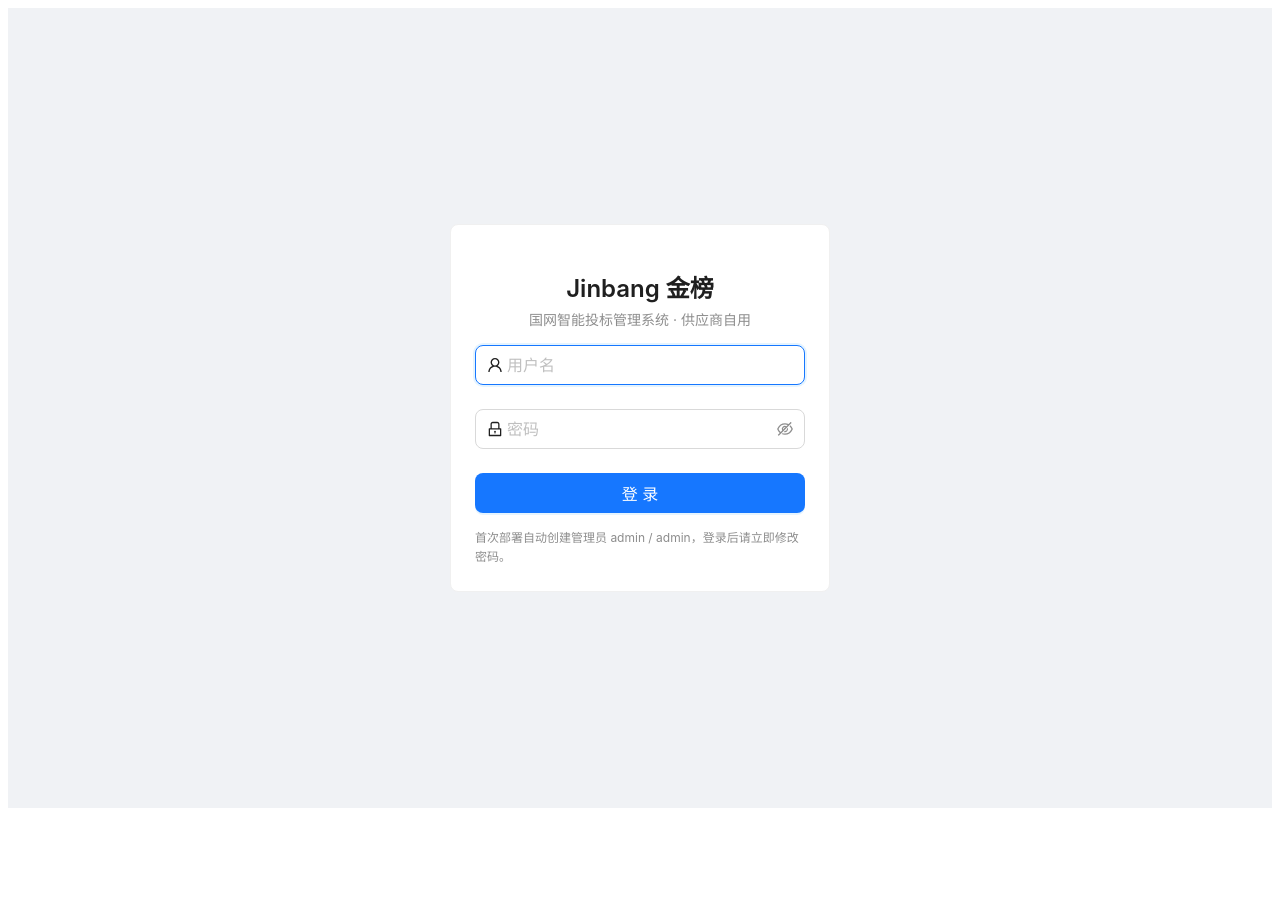
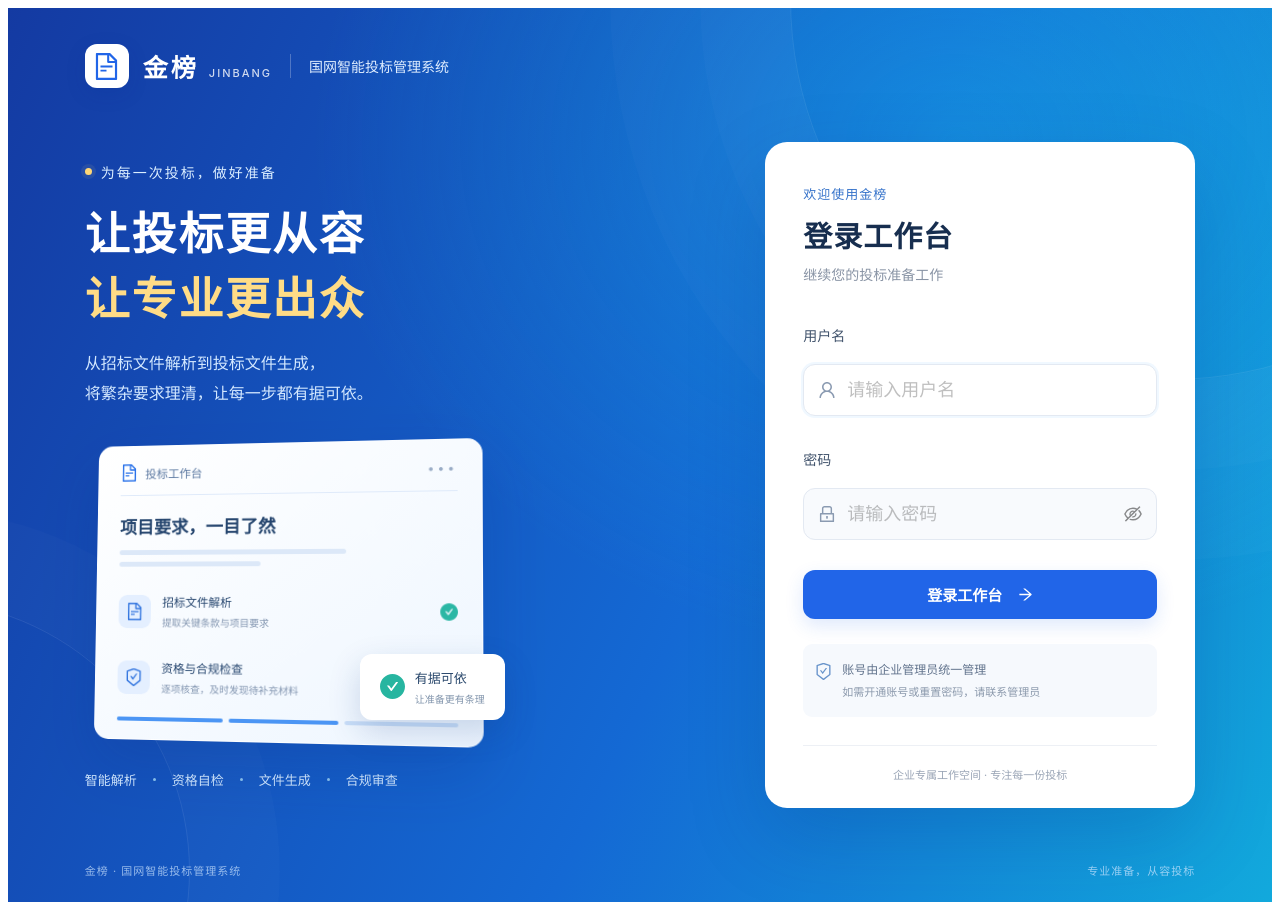
Before and after one commit to yuanyuexiang/------------, a React (Vite) app in the folder apps/jb-web/: page /login in a window 1280 px wide. Before the commit the page ends 816 px from the top, so only its background shows below. Built offline with nearby package versions, Linux system fonts and the light colour scheme.

Commit message:
feat: 重构登录页面，增强用户体验和视觉效果；添加 CSS 样式以支持响应式设计

```diff
--- /dev/null
+++ b/apps/jb-web/src/pages/LoginPage.css
@@ -0,0 +1,81 @@
+.login-page {
+  min-height: 100vh;
+  min-height: 100svh;
+  box-sizing: border-box;
+  padding: 36px clamp(24px, 6vw, 100px) 24px;
+  color: #fff;
+  font-family: -apple-system, BlinkMacSystemFont, 'Segoe UI', 'PingFang SC', 'Microsoft YaHei', sans-serif;
+  background: radial-gradient(ellipse at 75% 15%, #16c6ee55, transparent 48%), linear-gradient(115deg, #143aa2 0%, #1469d4 57%, #12a9dc 100%);
+  display: flex;
+  flex-direction: column;
+  position: relative;
+  isolation: isolate;
+  overflow: hidden;
+}
+.login-page::before, .login-page::after { content: ''; position: absolute; border: 1px solid #ffffff16; border-radius: 50%; z-index: -1; pointer-events: none; }
+.login-page::before { width: 760px; height: 760px; right: -280px; top: -390px; box-shadow: 0 0 0 90px #ffffff04, 0 0 0 180px #ffffff04; }
+.login-page::after { width: 540px; height: 540px; left: -360px; bottom: -240px; box-shadow: 0 0 0 90px #ffffff04; }
+.login-brand { display: flex; align-items: center; gap: 14px; max-width: 1200px; width: 100%; margin: 0 auto; }
+.login-brand-icon { width: 44px; height: 44px; border-radius: 12px; display: grid; place-items: center; background: #ffffff; color: #2165e8; font-size: 27px; box-shadow: 0 6px 20px #072b8f20; }
+.login-brand-name { font-size: 25px; font-weight: 700; letter-spacing: 3px; display: flex; align-items: baseline; gap: 10px; }
+.login-brand-name > span { font-size: 11px; letter-spacing: 2px; font-weight: 500; opacity: .8; }
+.login-brand-divider { width: 1px; height: 24px; background: #ffffff40; margin: 0 4px; }
+.login-brand-description { font-size: 14px; color: #e0eeff; }
+.login-content { display: grid; grid-template-columns: minmax(0, 1fr) 430px; align-items: center; gap: clamp(40px, 7vw, 110px); width: 100%; max-width: 1120px; margin: auto; padding: 54px 0; }
+.login-eyebrow { display: flex; align-items: center; gap: 9px; color: #dbeeff; font-size: 14px; letter-spacing: 2px; }
+.login-eyebrow > span { width: 7px; height: 7px; background: #ffd776; border-radius: 50%; box-shadow: 0 0 0 4px #ffd77615; }
+.login-intro h1 { font-size: clamp(36px, 3.5vw, 52px); line-height: 1.45; letter-spacing: 2px; margin: 20px 0 16px; font-weight: 700; }
+.login-intro h1 > span { color: #ffdc86; }
+.login-intro-description { color: #d3e8ff; font-size: 16px; line-height: 1.9; margin: 0; }
+.login-visual { position: relative; width: 390px; max-width: 90%; margin: 32px 0 28px 4px; }
+.login-document { padding: 18px 23px; color: #25456e; background: linear-gradient(145deg, #ffffff, #eef6ff); border: 1px solid #ffffffaa; border-radius: 15px; box-shadow: 0 24px 60px #092d7e30; transform: perspective(900px) rotateY(-8deg) rotateX(3deg); }
+.login-document-top { display: flex; align-items: center; gap: 8px; font-size: 12px; color: #5b78a1; padding-bottom: 14px; border-bottom: 1px solid #dfeafa; }
+.login-document-top > .anticon { color: #2871e9; font-size: 18px; }
+.login-document-dots { margin-left: auto; letter-spacing: 3px; color: #98abc5; }
+.login-document-title { font-size: 18px; font-weight: 600; margin: 18px 0 12px; }
+.login-document-line { height: 5px; width: 68%; border-radius: 4px; background: #dce8f8; margin-bottom: 7px; }
+.login-document-line.short { width: 43%; margin-bottom: 17px; }
+.login-document-row { display: flex; align-items: center; gap: 12px; margin: 10px 0; padding: 10px 0; font-size: 12px; }
+.login-mini-icon { display: grid; place-items: center; width: 34px; height: 34px; background: #e4efff; border-radius: 9px; color: #3275df; font-size: 18px; }
+.login-document-row small { display: block; margin-top: 5px; font-size: 10px; color: #8295b0; }
+.login-document-row > .anticon { margin-left: auto; color: #2bb7a5; font-size: 17px; }
+.login-document-progress { display: flex; gap: 6px; margin-top: 12px; }
+.login-document-progress span { height: 4px; flex: 1; border-radius: 3px; background: #4b95f4; }
+.login-document-progress span:last-child { background: #c9def8; }
+.login-floating-badge { position: absolute; right: -26px; bottom: 22px; display: flex; gap: 10px; align-items: center; padding: 14px 20px; background: #fff; border-radius: 12px; color: #2b496d; font-size: 13px; box-shadow: 0 12px 32px #153e8330; }
+.login-floating-badge > .anticon { color: #27b5a0; font-size: 25px; }
+.login-floating-badge small { display: block; color: #8295ac; font-size: 10px; margin-top: 4px; }
+.login-capabilities { display: flex; align-items: center; gap: 16px; font-size: 13px; color: #d4eaff; }
+.login-capabilities i { width: 3px; height: 3px; background: #8cc5ef; border-radius: 50%; }
+.login-panel { background: #fff; color: #172e4f; border-radius: 22px; padding: 42px 38px 26px; box-shadow: 0 28px 80px #072c7f33; }
+.login-panel-eyebrow { font-size: 13px; color: #3673ca; font-weight: 500; letter-spacing: 1px; }
+.login-panel h2 { margin: 10px 0 9px; font-size: 29px; letter-spacing: 1px; }
+.login-panel-description { color: #8994a5; font-size: 14px; margin: 0 0 32px; }
+.login-panel .ant-form-item-label > label { color: #41536c; font-size: 14px; }
+.login-panel .ant-input-affix-wrapper { padding: 12px 14px; background: #f8fafd; border-color: #e3e9f2; }
+.login-panel .ant-input-affix-wrapper-focused { background: #fff; }
+.login-panel .ant-input-prefix { color: #8a9ab1; margin-right: 11px; }
+.login-panel .ant-input { background: transparent; }
+.login-panel .login-submit { height: 49px; margin-top: 6px; font-size: 15px; font-weight: 600; box-shadow: 0 7px 18px #2165e825; }
+.login-submit .anticon { margin-left: 8px; }
+.login-error { margin-bottom: 20px; }
+.login-account-help { display: flex; gap: 10px; align-items: flex-start; margin-top: 25px; padding: 15px 12px; background: #f6f9fd; border-radius: 9px; font-size: 12px; color: #61738c; line-height: 1.8; }
+.login-account-help > .anticon { color: #6894cb; margin-top: 4px; font-size: 17px; }
+.login-account-help small { color: #8b99ac; font-size: 11px; }
+.login-panel-footer { border-top: 1px solid #edf0f5; margin-top: 28px; padding-top: 20px; color: #9aa5b6; font-size: 11px; text-align: center; }
+.login-footer { display: flex; justify-content: space-between; gap: 16px; max-width: 1200px; width: 100%; margin: 0 auto; font-size: 11px; color: #d0e7ffb3; letter-spacing: 1px; }
+@media (max-width: 1000px) { .login-content { grid-template-columns: minmax(0, 1fr) 380px; gap: 32px; } .login-panel { padding: 35px 28px 24px; } .login-capabilities { gap: 10px; font-size: 12px; } }
+@media (max-width: 760px) {
+  .login-page { padding: 24px 20px; }
+  .login-brand { gap: 10px; }
+  .login-brand-description, .login-brand-divider { display: none; }
+  .login-content { grid-template-columns: minmax(0, 1fr); gap: 30px; padding: 36px 0; max-width: 430px; }
+  .login-intro h1 { font-size: 34px; margin: 14px 0 10px; }
+  .login-intro-description { font-size: 14px; }
+  .login-visual, .login-capabilities { display: none; }
+  .login-eyebrow { font-size: 12px; }
+  .login-panel { padding: 30px 25px 24px; border-radius: 18px; }
+  .login-panel-description { margin-bottom: 25px; }
+  .login-footer { justify-content: center; font-size: 10px; }
+  .login-footer > span:last-child { display: none; }
+}
--- a/apps/jb-web/src/pages/LoginPage.tsx
+++ b/apps/jb-web/src/pages/LoginPage.tsx
@@ -1,8 +1,9 @@
 import { useState } from 'react'
 import { useNavigate, useSearchParams } from 'react-router-dom'
-import { Alert, Button, Card, Form, Input, Typography } from 'antd'
-import { LockOutlined, UserOutlined } from '@ant-design/icons'
+import { Alert, Button, ConfigProvider, Form, Input } from 'antd'
+import { ArrowRightOutlined, CheckCircleFilled, FileTextOutlined, LockOutlined, SafetyCertificateOutlined, UserOutlined } from '@ant-design/icons'
 import { useAuth } from '../auth'
+import './LoginPage.css'
 
 export default function LoginPage() {
   const nav = useNavigate()
@@ -18,20 +19,55 @@ export default function LoginPage() {
     } catch (e) { setError(String(e instanceof Error ? e.message : e)) } finally { setLoading(false) }
   }
   return (
-    <div style={{ minHeight: '100vh', display: 'flex', alignItems: 'center', justifyContent: 'center', background: '#f0f2f5' }}>
-      <Card style={{ width: 380 }}>
-        <Typography.Title level={3} style={{ textAlign: 'center', marginBottom: 4 }}>Jinbang 金榜</Typography.Title>
-        <Typography.Paragraph type="secondary" style={{ textAlign: 'center' }}>国网智能投标管理系统 · 供应商自用</Typography.Paragraph>
-        {error && <Alert type="error" message={error} style={{ marginBottom: 12 }} />}
-        <Form onFinish={submit} layout="vertical" size="large">
-          <Form.Item name="username" rules={[{ required: true, message: '请输入用户名' }]}><Input prefix={<UserOutlined />} placeholder="用户名" autoFocus /></Form.Item>
-          <Form.Item name="password" rules={[{ required: true, message: '请输入密码' }]}><Input.Password prefix={<LockOutlined />} placeholder="密码" /></Form.Item>
-          <Button type="primary" htmlType="submit" block loading={loading}>登录</Button>
-        </Form>
-        <Typography.Paragraph type="secondary" style={{ marginTop: 16, marginBottom: 0, fontSize: 12 }}>
-          首次部署自动创建管理员 admin / admin，登录后请立即修改密码。
-        </Typography.Paragraph>
-      </Card>
-    </div>
+    <ConfigProvider theme={{ token: { colorPrimary: '#2165e8', borderRadius: 10, fontSize: 15 } }}>
+      <main className="login-page">
+        <header className="login-brand">
+          <span className="login-brand-icon"><FileTextOutlined /></span>
+          <span className="login-brand-name">金榜<span>JINBANG</span></span>
+          <span className="login-brand-divider" />
+          <span className="login-brand-description">国网智能投标管理系统</span>
+        </header>
+
+        <div className="login-content">
+          <section className="login-intro" aria-labelledby="login-headline">
+            <div className="login-eyebrow"><span /> 为每一次投标，做好准备</div>
+            <h1 id="login-headline">让投标更从容<br /><span>让专业更出众</span></h1>
+            <p className="login-intro-description">从招标文件解析到投标文件生成，<br />将繁杂要求理清，让每一步都有据可依。</p>
+
+            <div className="login-visual" aria-hidden="true">
+              <div className="login-document">
+                <div className="login-document-top"><FileTextOutlined /><span>投标工作台</span><span className="login-document-dots">•••</span></div>
+                <div className="login-document-title">项目要求，一目了然</div>
+                <div className="login-document-line" /><div className="login-document-line short" />
+                <div className="login-document-row"><span className="login-mini-icon"><FileTextOutlined /></span><div>招标文件解析<small>提取关键条款与项目要求</small></div><CheckCircleFilled /></div>
+                <div className="login-document-row"><span className="login-mini-icon"><SafetyCertificateOutlined /></span><div>资格与合规检查<small>逐项核查，及时发现待补充材料</small></div><CheckCircleFilled /></div>
+                <div className="login-document-progress"><span /> <span /> <span /></div>
+              </div>
+              <div className="login-floating-badge"><CheckCircleFilled /><div>有据可依<small>让准备更有条理</small></div></div>
+            </div>
+            <div className="login-capabilities"><span>智能解析</span><i /><span>资格自检</span><i /><span>文件生成</span><i /><span>合规审查</span></div>
+          </section>
+
+          <section className="login-panel" aria-labelledby="login-form-title">
+            <div className="login-panel-eyebrow">欢迎使用金榜</div>
+            <h2 id="login-form-title">登录工作台</h2>
+            <p className="login-panel-description">继续您的投标准备工作</p>
+            {error && <Alert type="error" showIcon message={error} className="login-error" />}
+            <Form onFinish={submit} layout="vertical" size="large" requiredMark={false}>
+              <Form.Item name="username" label="用户名" rules={[{ required: true, message: '请输入用户名' }]}>
+                <Input prefix={<UserOutlined />} placeholder="请输入用户名" autoComplete="username" autoFocus />
+              </Form.Item>
+              <Form.Item name="password" label="密码" rules={[{ required: true, message: '请输入密码' }]}>
+                <Input.Password prefix={<LockOutlined />} placeholder="请输入密码" autoComplete="current-password" />
+              </Form.Item>
+              <Button type="primary" htmlType="submit" block loading={loading} className="login-submit">登录工作台 {!loading && <ArrowRightOutlined />}</Button>
+            </Form>
+            <div className="login-account-help"><SafetyCertificateOutlined /><span>账号由企业管理员统一管理<br /><small>如需开通账号或重置密码，请联系管理员</small></span></div>
+            <div className="login-panel-footer">企业专属工作空间 · 专注每一份投标</div>
+          </section>
+        </div>
+        <footer className="login-footer"><span>金榜 · 国网智能投标管理系统</span><span>专业准备，从容投标</span></footer>
+      </main>
+    </ConfigProvider>
   )
 }
```
